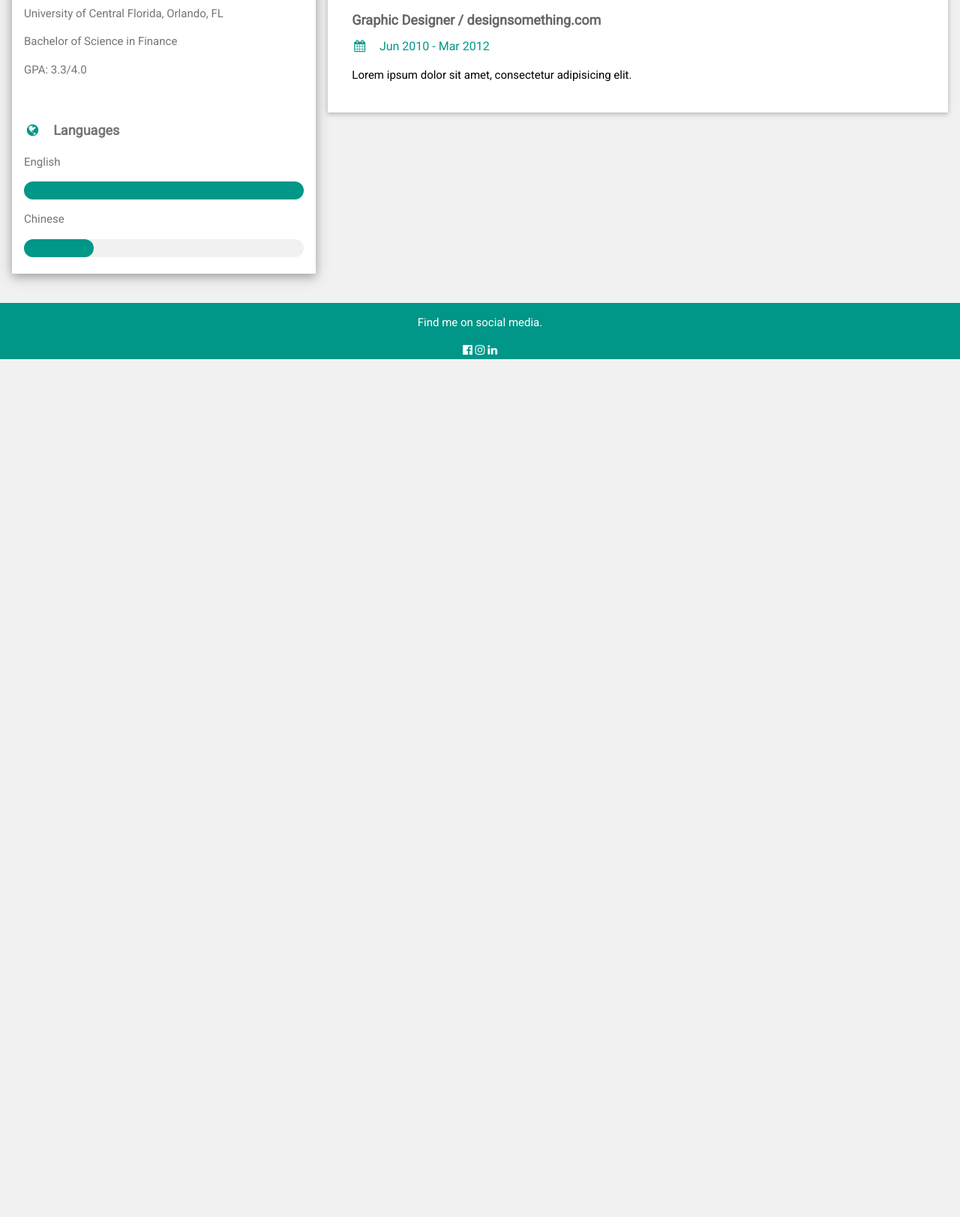
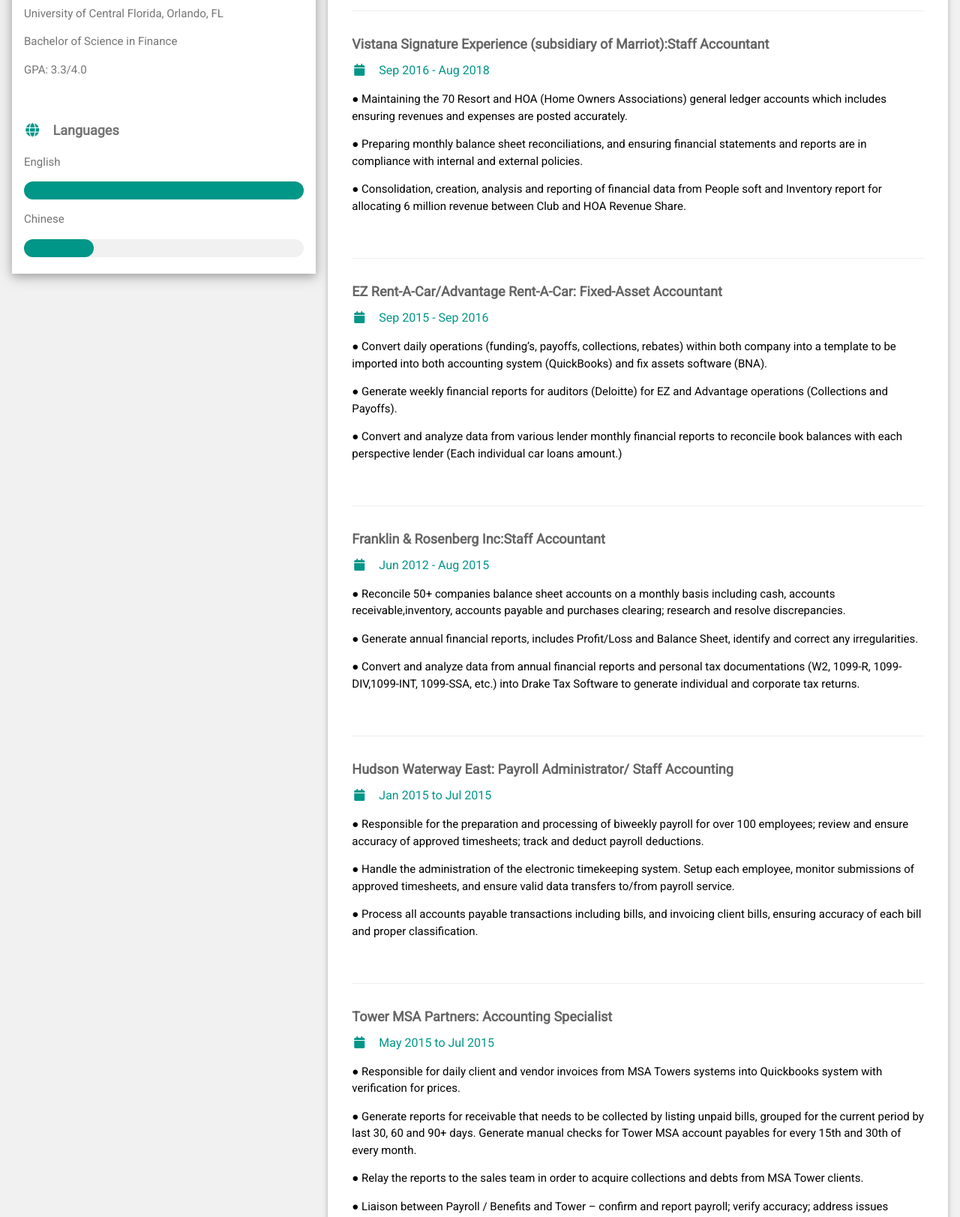
Before and after one commit to christianhon/christianhon.github.io, a plain HTML site: page index.html in a window 1280 px wide. Shown: the part 957-2580 px from the top of the page at 75% size. Before the commit the page ends 1436 px from the top, so only its background shows below. Drawn offline with nearby package versions, Linux system fonts and the light colour scheme.

Commit message:
Add files via upload
add LinkedIn profile to image and update the rest of the resume

```diff
--- a/index.html
+++ b/index.html
@@ -1,7 +1,7 @@
 <!DOCTYPE html>
 <html>
   <head>
-    <title>W3.CSS Template</title>
+    <title>Resume</title>
     <meta charset="UTF-8">
     <meta name="viewport" content="width=device-width, initial-scale=1">
     <link rel="stylesheet" href="https://www.w3schools.com/w3css/4/w3.css">
@@ -39,7 +39,7 @@
           <p class="w3-large"><b><i class="fa fa-asterisk fa-fw w3-margin-right w3-text-teal"></i>Skills</b></p>
           <p>●	Database Languages: SQL, MySQL, Big Query</p>
           <p>●	Programming Languages: Python</p>
-          <p>●	Business Intelligence Tools: Google Looker</p>
+          <p>●	Business Intelligence Tools: Google Looker, Power Bi</p>
           <p>●	Project / Product Management: JIRA, Confluence</p>
           <p>●	Accounting Applications: Great Plains, Intacct, SAP, People Soft, Quickbooks</p>
           <p>●	General Applications: Microsoft Office</p>
@@ -51,13 +51,6 @@
           <p>Bachelor of Science in Finance</p>
           <p>GPA: 3.3/4.0</p>
           <br>
-
-
-
-
-
-
-
 
           <p class="w3-large w3-text-theme"><b><i class="fa fa-globe fa-fw w3-margin-right w3-text-teal"></i>Languages</b></p>
           <p>English</p>
@@ -84,7 +77,7 @@
     <div class="w3-twothird">
 
       <div class="w3-container w3-card w3-white w3-margin-bottom">
-        <h2 class="w3-text-grey w3-padding-16"><i class="fa fa-suitcase fa-fw w3-margin-right w3-xxlarge w3-text-teal"></i>Work Experience</h2>
+        <h2 class="w3-text-grey w3-padding-32"><i class="fa fa-suitcase fa-fw w3-margin-right w3-xxlarge w3-text-teal"></i>Work Experience</h2>
         <div class="w3-container">
           <h5 class="w3-opacity"><b>Store Space: Senior Data/Financial Analyst/Accountant	</b></h5>
           <h6 class="w3-text-teal"><i class="fa fa-calendar fa-fw w3-margin-right"></i>Oct 2020 - <span class="w3-tag w3-teal w3-round">Current</span></h6>
@@ -106,11 +99,48 @@
           <hr>
         </div>
         <div class="w3-container">
-          <h5 class="w3-opacity"><b>Graphic Designer / designsomething.com</b></h5>
-          <h6 class="w3-text-teal"><i class="fa fa-calendar fa-fw w3-margin-right"></i>Jun 2010 - Mar 2012</h6>
-          <p>Lorem ipsum dolor sit amet, consectetur adipisicing elit. </p><br>
+          <h5 class="w3-opacity"><b>Vistana Signature Experience (subsidiary of Marriot):Staff Accountant </b></h5>
+          <h6 class="w3-text-teal"><i class="fa fa-calendar fa-fw w3-margin-right"></i>Sep 2016 - Aug 2018</h6>
+          <p>● Maintaining the 70 Resort and HOA (Home Owners Associations) general ledger accounts which includes ensuring revenues and expenses are posted accurately.</p>
+          <p>● Preparing monthly balance sheet reconciliations, and ensuring financial statements and reports are in compliance with internal and external policies.</p>
+          <p>● Consolidation, creation, analysis and reporting of financial data from People soft and Inventory report for allocating 6 million revenue between Club and HOA Revenue Share. </p><br>
+          <hr>
         </div>
-      </div>
+        <div class="w3-container">
+          <h5 class="w3-opacity"><b>EZ Rent-A-Car/Advantage Rent-A-Car: Fixed-Asset Accountant  </b></h5>
+          <h6 class="w3-text-teal"><i class="fa fa-calendar fa-fw w3-margin-right"></i>Sep 2015 - Sep 2016</h6>
+          <p>● Convert daily operations (funding’s, payoffs, collections, rebates) within both company into a template to be imported into both accounting system (QuickBooks) and fix assets software (BNA).</p>
+          <p>● Generate weekly financial reports for auditors (Deloitte) for EZ and Advantage operations (Collections and Payoffs).</p>
+          <p>● Convert and analyze data from various lender monthly financial reports to reconcile book balances with each perspective lender (Each individual car loans amount.) </p><br>
+          <hr>
+        </div>
+        <div class="w3-container">
+          <h5 class="w3-opacity"><b>Franklin & Rosenberg Inc:Staff Accountant   </b></h5>
+          <h6 class="w3-text-teal"><i class="fa fa-calendar fa-fw w3-margin-right"></i>Jun 2012 - Aug 2015</h6>
+          <p>● Reconcile 50+ companies balance sheet accounts on a monthly basis including cash, accounts receivable,inventory, accounts payable and purchases clearing; research and resolve discrepancies.</p>
+          <p>● Generate annual financial reports, includes Profit/Loss and Balance Sheet, identify and correct any irregularities.</p>
+          <p>● Convert and analyze data from annual financial reports and personal tax documentations (W2, 1099-R, 1099-DIV,1099-INT, 1099-SSA, etc.) into Drake Tax Software to generate individual and corporate tax returns.</p><br>
+          <hr>
+        </div>
+          <div class="w3-container">
+          <h5 class="w3-opacity"><b>Hudson Waterway East: Payroll Administrator/ Staff Accounting  </b></h5>
+          <h6 class="w3-text-teal"><i class="fa fa-calendar fa-fw w3-margin-right"></i>Jan 2015 to Jul 2015</h6>
+          <p>● Responsible for the preparation and processing of biweekly payroll for over 100 employees; review and ensure accuracy of approved timesheets; track and deduct payroll deductions.</p>
+          <p>● Handle the administration of the electronic timekeeping system. Setup each employee, monitor submissions of approved timesheets, and ensure valid data transfers to/from payroll service.</p>
+          <p>● Process all accounts payable transactions including bills, and invoicing client bills, ensuring accuracy of each bill and proper classification.</p><br>
+          <hr>
+        </div>
+        <div class="w3-container">
+          <h5 class="w3-opacity"><b>Tower MSA Partners: Accounting Specialist  </b></h5>
+          <h6 class="w3-text-teal"><i class="fa fa-calendar fa-fw w3-margin-right"></i>May 2015 to Jul 2015</h6>
+          <p>● Responsible for daily client and vendor invoices from MSA Towers systems into Quickbooks system with verification for prices.</p>
+          <p>● Generate reports for receivable that needs to be collected by listing unpaid bills, grouped for the current period by last 30, 60 and 90+ days. Generate manual checks for Tower MSA account payables for every 15th and 30th of every month.</p>
+          <p>● Relay the reports to the sales team in order to acquire collections and debts from MSA Tower clients.  </p>
+          <p>● Liaison between Payroll / Benefits and Tower – confirm and report payroll; verify accuracy; address issues  </p><br>
+          <hr>
+        </div>
+
+
 
 
 
@@ -126,9 +156,10 @@
 <!-- Footer. This section contains an ad for W3Schools Spaces. You can leave it to support us. -->
 <footer class="w3-container w3-teal w3-center w3-margin-top">
   <p>Find me on social media.</p>
-  <i class="fa fa-facebook-official w3-hover-opacity"></i>
-  <i class="fa fa-instagram w3-hover-opacity"></i>
-  <i class="fa fa-linkedin w3-hover-opacity"></i>
+  <link rel="stylesheet" href="https://cdnjs.cloudflare.com/ajax/libs/font-awesome/6.4.0/css/all.min.css">
+  <a href="https://www.linkedin.com/in/christian-hon-1b3a098b/" target="_blank" rel="noopener noreferrer">
+  <i class="fab fa-linkedin" style="font-size: 24px; color: #0077B5;"></i>
+</a>
  <!-- End footer -->
  </footer>
 
```
